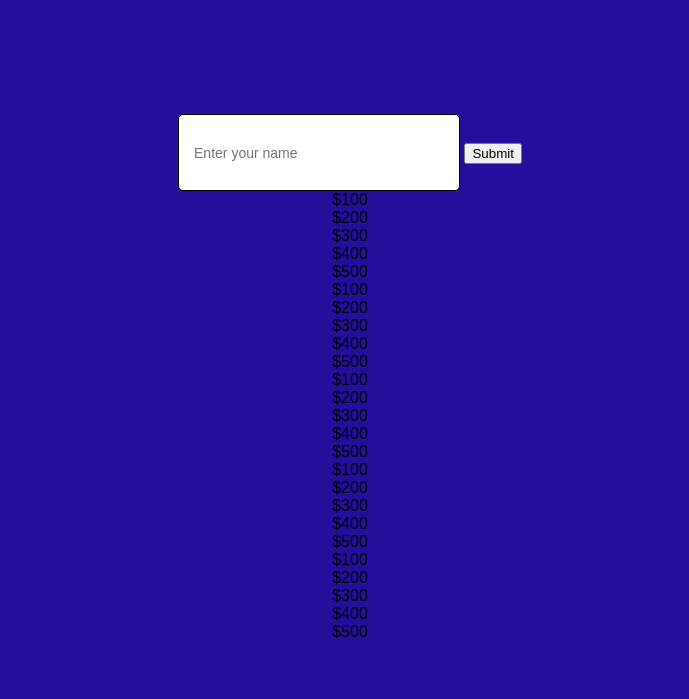
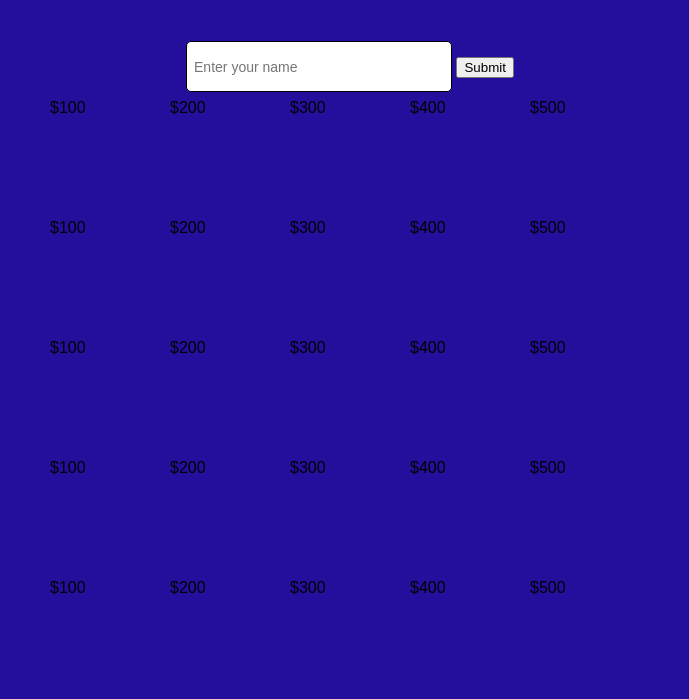
Before and after one commit to khaityy/Jeopardy, a plain HTML site: page index.html in a window 1280 px wide. Shown: the part 240-939 px from the top of the page, without its empty margins (290-979 px from the left). Before the commit the page ends 881 px from the top, so only its background shows below. Drawn offline with Linux system fonts and the light colour scheme.

Commit message:
Fixing game board functionality

```diff
--- a/index.html
+++ b/index.html
@@ -4,7 +4,7 @@
     <meta charset="UTF-8">
     <meta name="viewport" content="width=device-width, initial-scale=1.0">
 <style>
-  .square1 {
+  .sqr1 {
       width: 100px;
       height: 100px;
       background-color: blue;
--- a/style.css
+++ b/style.css
@@ -29,6 +29,10 @@ title {
   font-size: 25px;
 }
 
+div {
+  margin-bottom: 7px
+}
+
 h1 {
   font-family: "Proxima Nova", sans-serif;
   text-align: center;
@@ -39,18 +43,26 @@ h1 {
   display: flexbox;
   justify-content: center;
   align-items: center;
-  margin-top: 45px;
+  margin-top: 30px;
 }
 
 .input-container input[type="text"] {
   width: 250px;
-  height: 45px;
-  padding: 15px;
+  height: 35px;
+  padding: 7px;
   border: 1px solid;
   border-radius: 5px;
   font-size: 14px;
+
 }
 
 .input-container button:hover {
   background-color: rgb(121, 159, 246);
 }
+
+section.game-board {
+  display: grid;
+  grid-template-rows: repeat(5, 15vmin);
+  grid-template-columns: repeat(5, 15vmin);
+  grid-gap: 0vmin;
+  }
```
